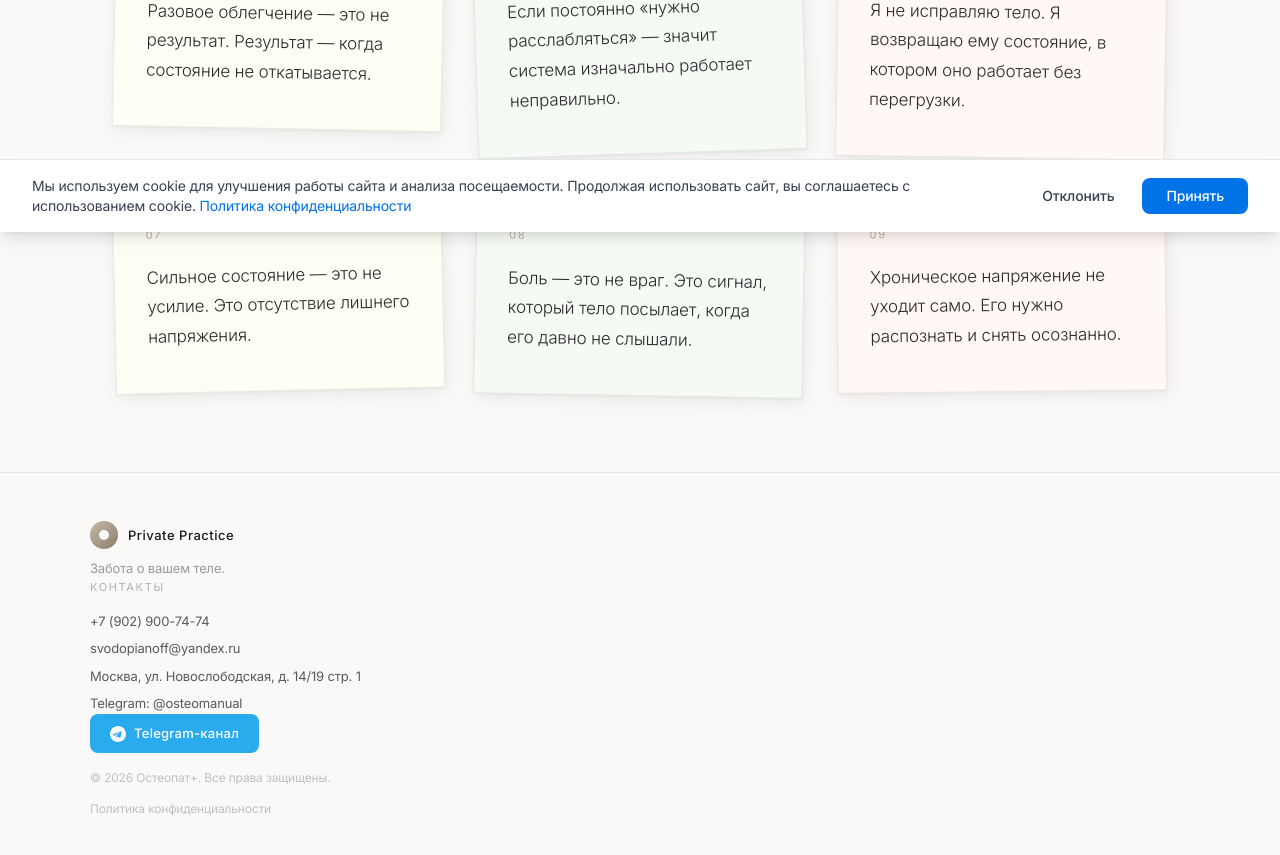
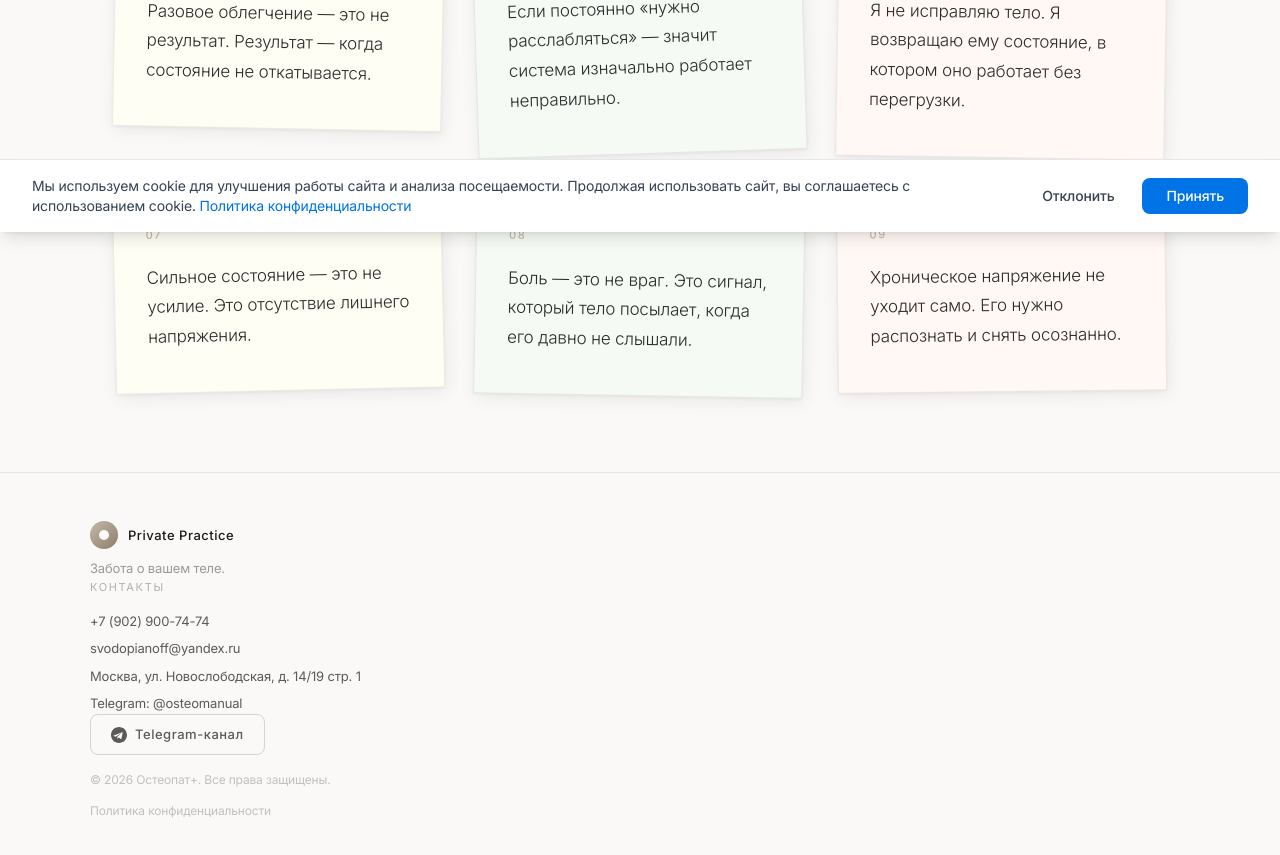
Before and after one commit to pr-poehali-dev/landing-osteopatplus, a React (Vite) app: page /observations in a window 1280 px wide. Shown: the part 568-1423 px from the top of the page. Built offline with nearby package versions, Linux system fonts and the light colour scheme.

Commit message:
style: замена кнопки на премиальную

```diff
--- a/src/pages/premium/PremiumFooter.tsx
+++ b/src/pages/premium/PremiumFooter.tsx
@@ -34,9 +34,10 @@ export default function PremiumFooter() {
               style={{
                 display: "inline-flex", alignItems: "center", gap: "8px",
                 padding: "10px 20px", marginBottom: "16px",
-                background: "#2AABEE", borderRadius: "8px",
-                fontSize: "13px", fontWeight: 500, color: "#fff",
-                textDecoration: "none", letterSpacing: "0.02em",
+                background: "transparent", borderRadius: "8px",
+                border: "1px solid rgba(0,0,0,0.15)",
+                fontSize: "13px", fontWeight: 500, color: "#5A5A5A",
+                textDecoration: "none", letterSpacing: "0.04em",
               }}
             >
               <svg width="16" height="16" viewBox="0 0 24 24" fill="currentColor">
```
